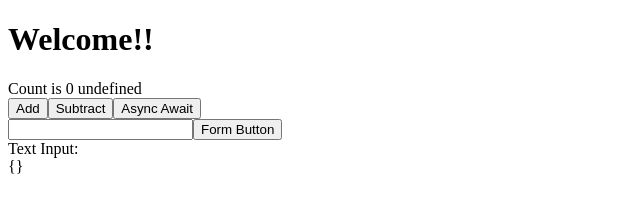
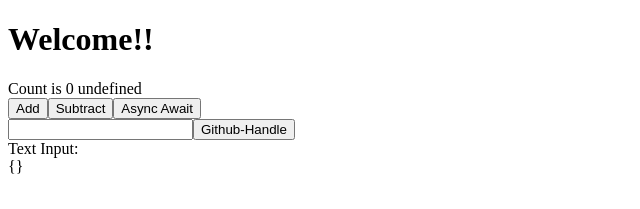
Before and after one commit to d-kang/react-starter, a React app: page / in a window 1280 px wide. Shown: the top 209 px of the page, without its empty margins (0-640 px from the left). Built offline with nearby package versions, Linux system fonts and the light colour scheme.

Commit message:
Change Button Name

```diff
--- a/src/components/GenericFormField.jsx
+++ b/src/components/GenericFormField.jsx
@@ -43,7 +43,7 @@ class GenericFormField extends PureComponent {
           onChange={this.setQueryStrOnChange}
           type="text"
         />
-        <button>Form Button</button>
+        <button>Github-Handle</button>
         <br />
         {!this.state.submitWasPressed
           ? `Text Input: ${this.state.queryStr}`
```
